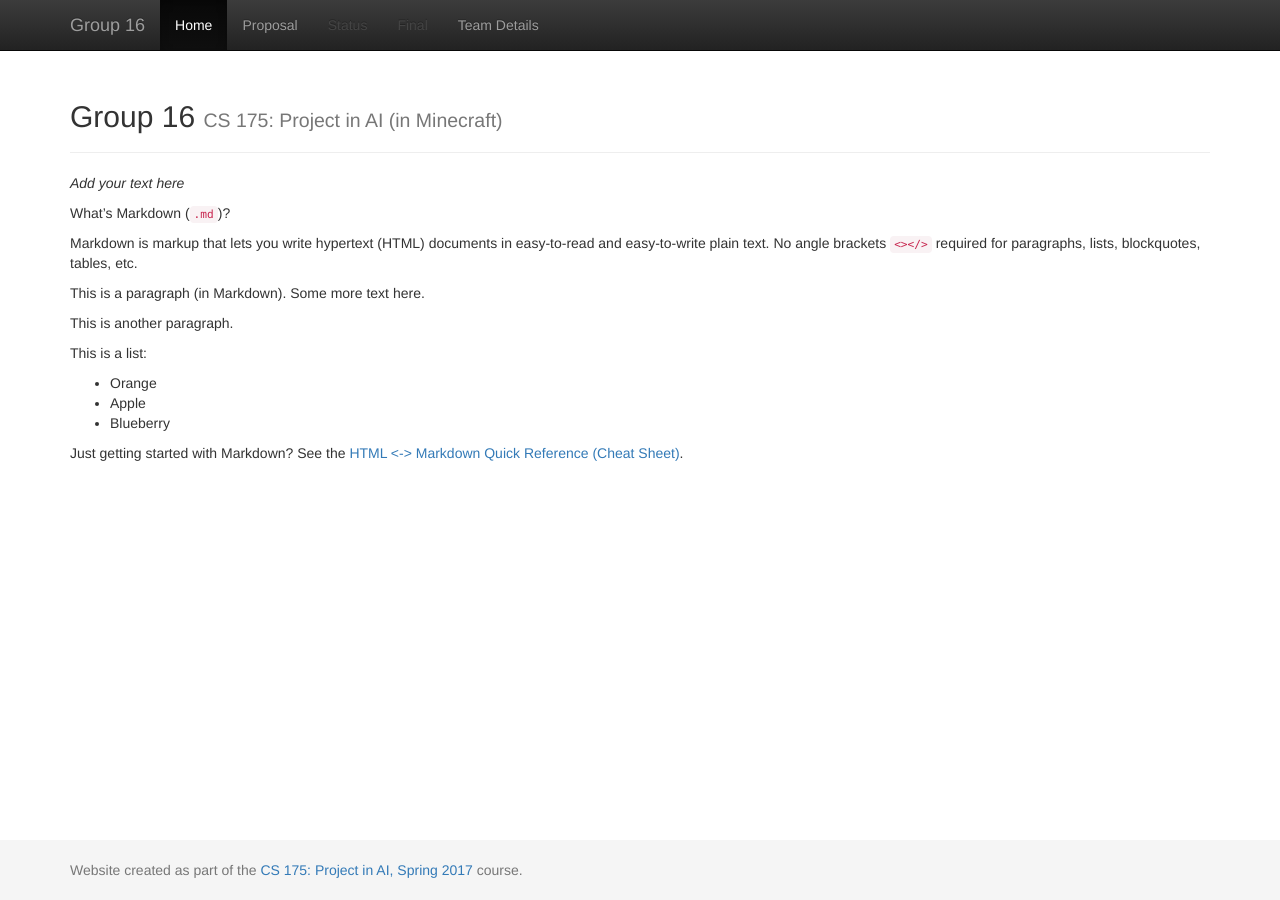
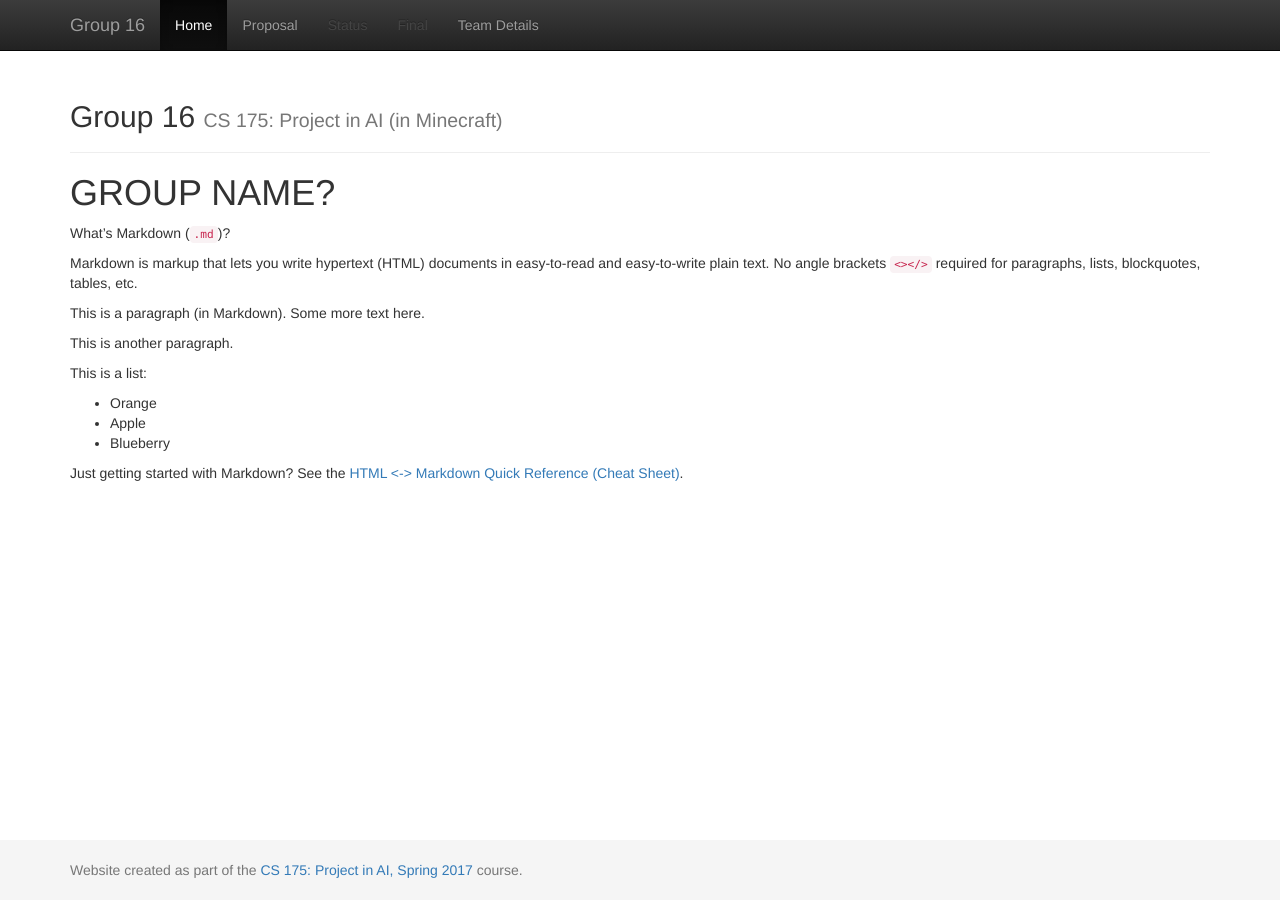
Before and after one commit to becamorin20/Group-16, a Jekyll site: the page built from docs/index.md, in a window 1280 px wide. Built offline with Jekyll 4.4.1, drawn with Linux system fonts in a browser that asks for light colours.

Commit message:
Update index.md

```diff
--- a/docs/index.md
+++ b/docs/index.md
@@ -3,7 +3,7 @@ layout: default
 title:  Home
 ---
 
-_Add your text here_
+# GROUP NAME?
 
 
 What's Markdown (`.md`)?
```
